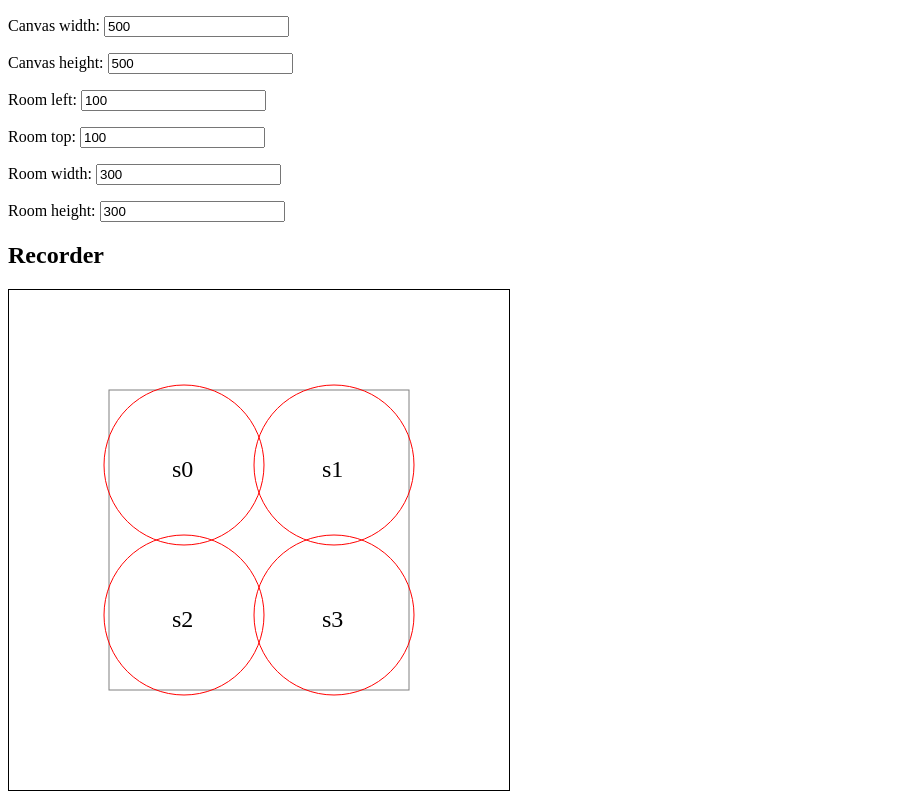
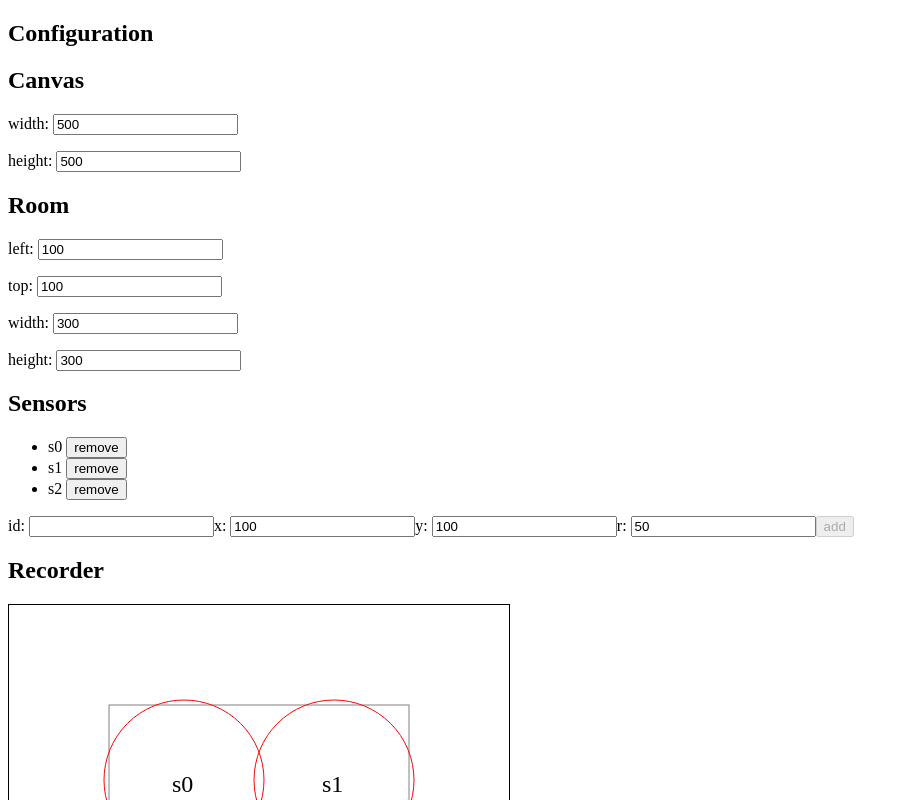
Before and after one commit to sat0yu/collaborative-sensing-simulator, a React (Vite) app: page / in a window 1280 px wide. Shown: the top 800 px of the page, without its empty margins (0-909 px from the left). Built offline with nearby package versions, Linux system fonts and the light colour scheme.

Commit message:
add/remove sensor

```diff
--- a/src/app.tsx
+++ b/src/app.tsx
@@ -1,4 +1,4 @@
-import React, { ChangeEvent, useCallback, useState } from "react";
+import React, { ChangeEvent, useCallback, useMemo, useState } from "react";
 import { RecordList } from "./interfaces";
 import {
   DebounceFunc,
@@ -63,6 +63,75 @@ const useRoom = (
   ] as const;
 };
 
+const useSensors = (initSensors: Sensor[]) => {
+  const [sensors, setSensors] = useState(initSensors);
+  const [attr, setAttr] = useState(["", 100, 100, 50] as [
+    string,
+    number,
+    number,
+    number
+  ]);
+  const isValidAttr = useMemo(
+    () =>
+      !!attr[0] &&
+      sensors.every((s) => s.id != attr[0]) &&
+      attr[1] > 0 &&
+      attr[2] > 0 &&
+      attr[3] > 0,
+    [attr, sensors]
+  );
+  const setSensorId = useCallback(
+    ({ target }: ChangeEvent<HTMLInputElement>) =>
+      setAttr((prev) => [target.value, prev[1], prev[2], prev[3]]),
+    [setAttr]
+  );
+  const setSensorX = useCallback(
+    ({ target }: ChangeEvent<HTMLInputElement>) =>
+      setAttr((prev) => [prev[0], +target.value, prev[2], prev[3]]),
+    [setAttr]
+  );
+  const setSensorY = useCallback(
+    ({ target }: ChangeEvent<HTMLInputElement>) =>
+      setAttr((prev) => [prev[0], prev[1], +target.value, prev[3]]),
+    [setAttr]
+  );
+  const setSensorR = useCallback(
+    ({ target }: ChangeEvent<HTMLInputElement>) =>
+      setAttr((prev) => [prev[0], prev[1], prev[2], +target.value]),
+    [setAttr]
+  );
+  const addSensor = useCallback(
+    () =>
+      setSensors((prev) => [
+        ...prev,
+        new Sensor({
+          id: attr[0],
+          x: attr[1],
+          y: attr[2],
+          r: attr[3],
+          color: "red",
+        }),
+      ]),
+    [attr, setSensors]
+  );
+  const removeSensor = useCallback(
+    (id: string) => setSensors((prev) => prev.filter((s) => s.id != id)),
+    [setSensors]
+  );
+
+  return [
+    sensors,
+    attr,
+    setSensorId,
+    setSensorX,
+    setSensorY,
+    setSensorR,
+    isValidAttr,
+    addSensor,
+    removeSensor,
+  ] as const;
+};
+
 export const App = () => {
   const [recordLists, setRecordLists] = useState([] as RecordList[]);
   const addRecordList = useCallback(
@@ -77,6 +146,21 @@ export const App = () => {
     setRoomWidth,
     setRoomHeight,
   ] = useRoom(100, 100, 300, 300);
+  const [
+    sensors,
+    sensorAttr,
+    setSensorId,
+    setSensorX,
+    setSensorY,
+    setSensorR,
+    isValidAttr,
+    addSensor,
+    removeSensor,
+  ] = useSensors([
+    new Sensor({ id: "s0", x: 175, y: 175, r: 80, color: "red" }),
+    new Sensor({ id: "s1", x: 325, y: 175, r: 80, color: "red" }),
+    new Sensor({ id: "s2", x: 250, y: 325, r: 90, color: "red" }),
+  ]);
 
   const room = new Room({
     topLeft: { x: roomPosSize[0], y: roomPosSize[1] },
@@ -86,12 +170,6 @@ export const App = () => {
     },
     color: "gray",
   });
-  const sensors = [
-    new Sensor({ id: "s0", x: 175, y: 175, r: 80, color: "red" }),
-    new Sensor({ id: "s1", x: 325, y: 175, r: 80, color: "red" }),
-    new Sensor({ id: "s2", x: 175, y: 325, r: 80, color: "red" }),
-    new Sensor({ id: "s3", x: 325, y: 325, r: 80, color: "red" }),
-  ];
   const sensorIds = sensors.map((s) => s.id);
   const methods = [
     new MaxFunc("Max"),
@@ -108,8 +186,12 @@ export const App = () => {
 
   return (
     <>
+      <section>
+        <h1>Configuration</h1>
+        <section>
+          <h2>Canvas</h2>
           <p>
-        <label htmlFor="cvsW">Canvas width: </label>
+            <label htmlFor="cvsW">width: </label>
             <input
               name="cvsW"
               type="number"
@@ -118,7 +200,7 @@ export const App = () => {
             />
           </p>
           <p>
-        <label htmlFor="cvsH">Canvas height: </label>
+            <label htmlFor="cvsH">height: </label>
             <input
               name="cvsH"
               type="number"
@@ -126,8 +208,11 @@ export const App = () => {
               onChange={setCanvasHeight}
             />
           </p>
+        </section>
+        <section>
+          <h2>Room</h2>
           <p>
-        <label htmlFor="roomL">Room left: </label>
+            <label htmlFor="roomL">left: </label>
             <input
               name="roomL"
               type="number"
@@ -136,7 +221,7 @@ export const App = () => {
             />
           </p>
           <p>
-        <label htmlFor="roomH">Room top: </label>
+            <label htmlFor="roomH">top: </label>
             <input
               name="roomH"
               type="number"
@@ -145,7 +230,7 @@ export const App = () => {
             />
           </p>
           <p>
-        <label htmlFor="roomW">Room width: </label>
+            <label htmlFor="roomW">width: </label>
             <input
               name="roomW"
               type="number"
@@ -154,7 +239,7 @@ export const App = () => {
             />
           </p>
           <p>
-        <label htmlFor="roomH">Room height: </label>
+            <label htmlFor="roomH">height: </label>
             <input
               name="roomH"
               type="number"
@@ -162,6 +247,59 @@ export const App = () => {
               onChange={setRoomHeight}
             />
           </p>
+        </section>
+        <section>
+          <h2>Sensors</h2>
+          <ul>
+            {sensors.map((s) => (
+              <li key={s.id}>
+                {s.id}{" "}
+                <input
+                  type="button"
+                  value="remove"
+                  onClick={() => removeSensor(s.id)}
+                />
+              </li>
+            ))}
+          </ul>
+          <p>
+            <label htmlFor="sensorId">id: </label>
+            <input
+              name="sensorId"
+              type="text"
+              value={sensorAttr[0]}
+              onChange={setSensorId}
+            />
+            <label htmlFor="sensorX">x: </label>
+            <input
+              name="sensorX"
+              type="number"
+              value={sensorAttr[1]}
+              onChange={setSensorX}
+            />
+            <label htmlFor="sensorY">y: </label>
+            <input
+              name="sensorY"
+              type="number"
+              value={sensorAttr[2]}
+              onChange={setSensorY}
+            />
+            <label htmlFor="sensorR">r: </label>
+            <input
+              name="sensorR"
+              type="number"
+              value={sensorAttr[3]}
+              onChange={setSensorR}
+            />
+            <input
+              type="button"
+              value="add"
+              disabled={!isValidAttr}
+              onClick={addSensor}
+            />
+          </p>
+        </section>
+      </section>
       <section>
         <h1>Recorder</h1>
         <Recorder
```
Lines whose indentation alone changed are shown as unchanged.
